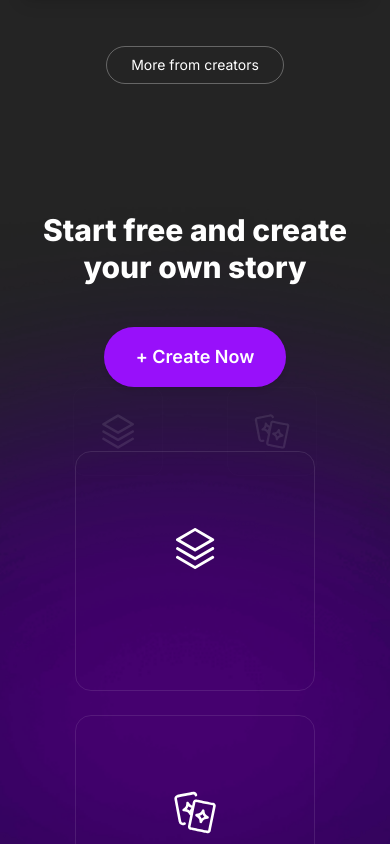
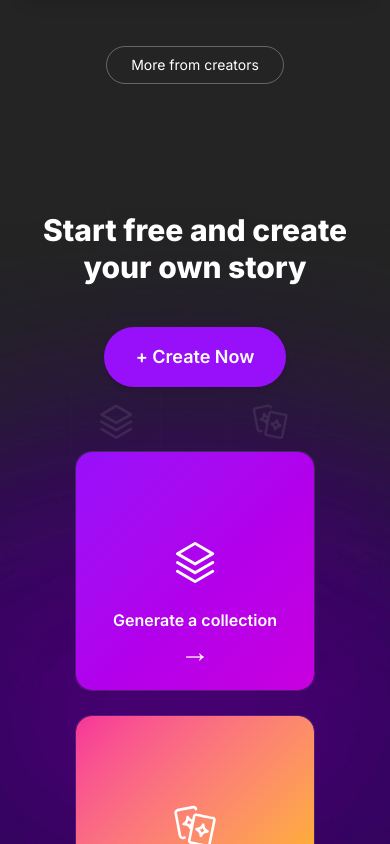
Before and after one commit to rohit-lagom/organic-nft, a Next.js app: page / in a window 390 px wide. Shown: the part 4460-5304 px from the top of the page. Built offline with nearby package versions, Linux system fonts and the light colour scheme.

Commit message:
fix (Create): fix responsivenss of Create Comp

```diff
--- a/src/components/create/create.jsx
+++ b/src/components/create/create.jsx
@@ -1,7 +1,7 @@
 'use client';
 
 import Image from 'next/image';
-import { useState } from 'react';
+import { useState, useEffect } from 'react';
 import StackIcon from '@/assets/images/create/Stack.svg';
 import DualPhotoIcon from '@/assets/images/create/DualPhoto.svg';
 import SphereIcon from '@/assets/images/create/Sphere.svg';
@@ -27,10 +27,21 @@ const cards = [
 
 export default function CreateSection() {
   const [mousePos, setMousePos] = useState({ x: 0, y: 0 });
+  const [floatOffset, setFloatOffset] = useState({ x: 0, y: 0 });
+
+  useEffect(() => {
+    const interval = setInterval(() => {
+      setFloatOffset({
+        x: Math.sin(Date.now() / 1000) * 10,
+        y: Math.cos(Date.now() / 1000) * 10,
+      });
+    }, 50);
+    return () => clearInterval(interval);
+  }, []);
 
   const handleMouseMove = (e) => {
     const { innerWidth, innerHeight } = window;
-    const x = (e.clientX / innerWidth - 0.5) * 30; // Adjust intensity
+    const x = (e.clientX / innerWidth - 0.5) * 30;
     const y = (e.clientY / innerHeight - 0.5) * 30;
     setMousePos({ x, y });
   };
@@ -40,7 +51,6 @@ export default function CreateSection() {
       className="relative min-h-screen flex flex-col items-center justify-center bg-[#242424] text-white overflow-hidden px-4 sm:px-6 md:px-8 py-16 sm:py-24 lg:py-32"
       onMouseMove={handleMouseMove}
     >
-      {/* Background */}
       <Image
         src={HeroBg}
         alt="Hero Background"
@@ -49,11 +59,10 @@ export default function CreateSection() {
         priority
       />
 
-      {/* Background Icons */}
       <div
-        className="absolute inset-0 z-0 flex flex-wrap justify-center items-center opacity-10"
+        className="absolute inset-0 z-0 flex flex-wrap justify-center items-center opacity-10 pointer-events-none"
         style={{
-          transform: `translate(${mousePos.x / 4}px, ${mousePos.y / 4}px)`,
+          transform: `translate(${floatOffset.x}px, ${floatOffset.y}px)`,
           transition: 'transform 0.2s ease-out',
         }}
       >
@@ -73,7 +82,6 @@ export default function CreateSection() {
         ))}
       </div>
 
-      {/* Content */}
       <div
         className="relative z-10 text-center max-w-2xl mx-auto"
         style={{
@@ -85,12 +93,11 @@ export default function CreateSection() {
           Start free and <br className="hidden sm:block" /> create your own story
         </h2>
 
-        <button className="mt-4 px-8 py-4 bg-purple-600 hover:bg-purple-700 text-white text-lg font-semibold rounded-full shadow-md hover:shadow-lg transition transform hover:scale-105">
+        <button className="mt-4 px-8 py-4 bg-purple-600 cursor-pointer hover:bg-purple-700 text-white text-lg font-semibold rounded-full shadow-md hover:shadow-lg transition transform hover:scale-105">
           + Create Now
         </button>
       </div>
 
-      {/* Cards */}
       <div
         className="relative z-10 mt-16 flex flex-col sm:flex-row items-center gap-6"
         style={{
@@ -101,9 +108,14 @@ export default function CreateSection() {
         {cards.map((card, index) => (
           <div
             key={index}
-            className={`group w-60 h-60 rounded-2xl border border-white/10 flex flex-col items-center justify-center text-center transition-all duration-500 ease-in-out hover:bg-gradient-to-br ${card.hoverBg} hover:shadow-2xl hover:scale-105 cursor-pointer`}
+            className={`group w-60 h-60 lg:w-72 lg:h-72 rounded-2xl border border-white/10 flex flex-col items-center justify-center text-center transition-all duration-500 ease-in-out cursor-pointer relative overflow-hidden`}
           >
-            <div className="w-12 h-12 mb-4 transition-all duration-500 ease-in-out">
+            <div
+              className={`absolute inset-0 rounded-2xl bg-gradient-to-br ${card.hoverBg}
+                md:opacity-0 md:group-hover:opacity-100 opacity-100 transition-all duration-500`}
+            ></div>
+
+            <div className="relative z-10 w-12 h-12 mb-4 transition-all duration-500 ease-in-out">
               <Image
                 src={card.icon}
                 alt={card.title}
@@ -112,9 +124,14 @@ export default function CreateSection() {
                 className="filter invert brightness-0"
               />
             </div>
-            <h3 className="text-lg font-semibold opacity-0 group-hover:opacity-100 transition-opacity duration-500">
-              {card.title}
-            </h3>
+
+            <div
+              className={`absolute bottom-6 left-0 right-0 text-center text-white flex flex-col items-center gap-1
+                md:opacity-0 md:group-hover:opacity-100 opacity-100 transition-opacity duration-500 z-10`}
+            >
+              <span className="font-semibold">{card.title}</span>
+              <span className="text-3xl leading-none">→</span>
+            </div>
           </div>
         ))}
       </div>
```
